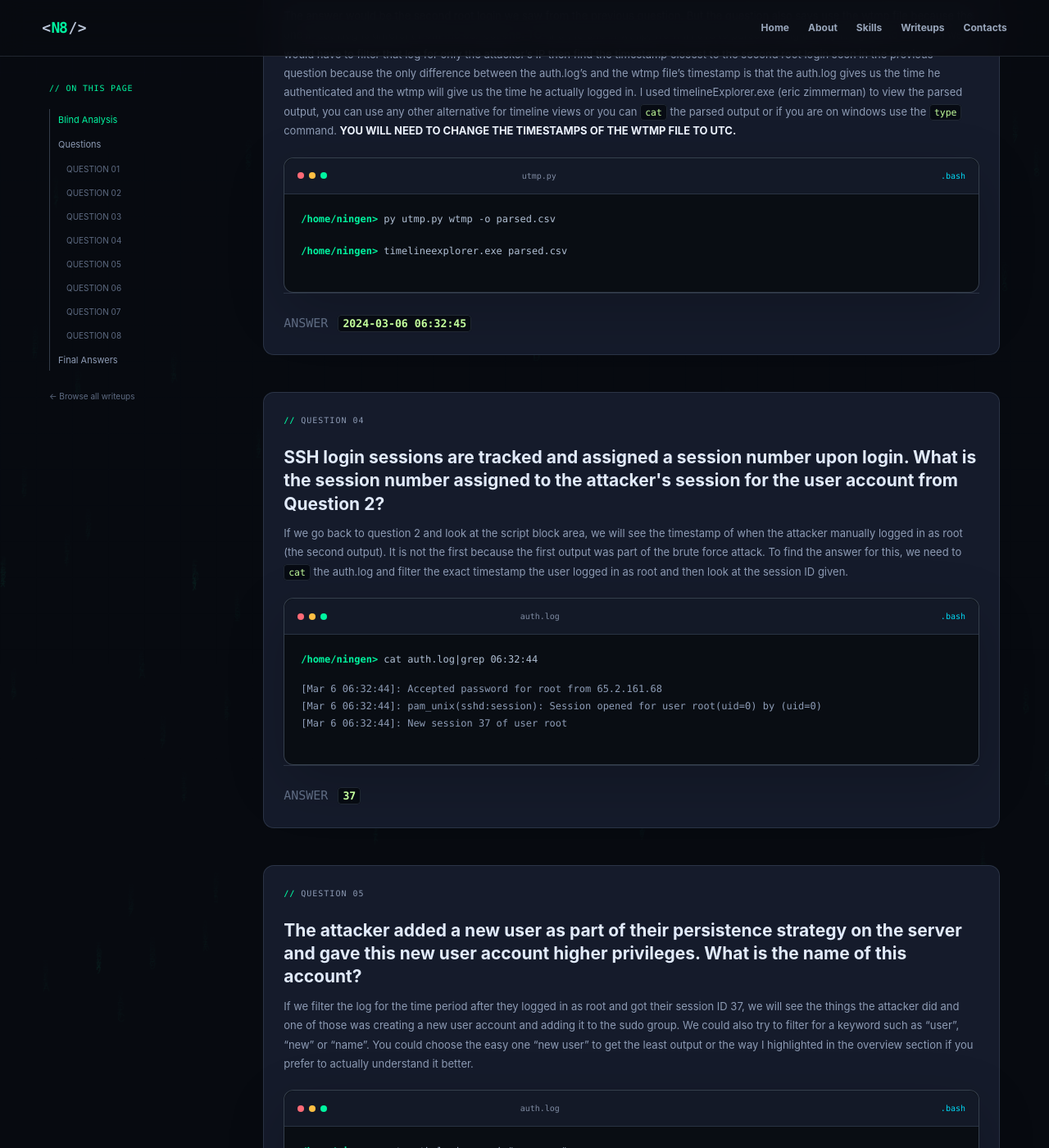
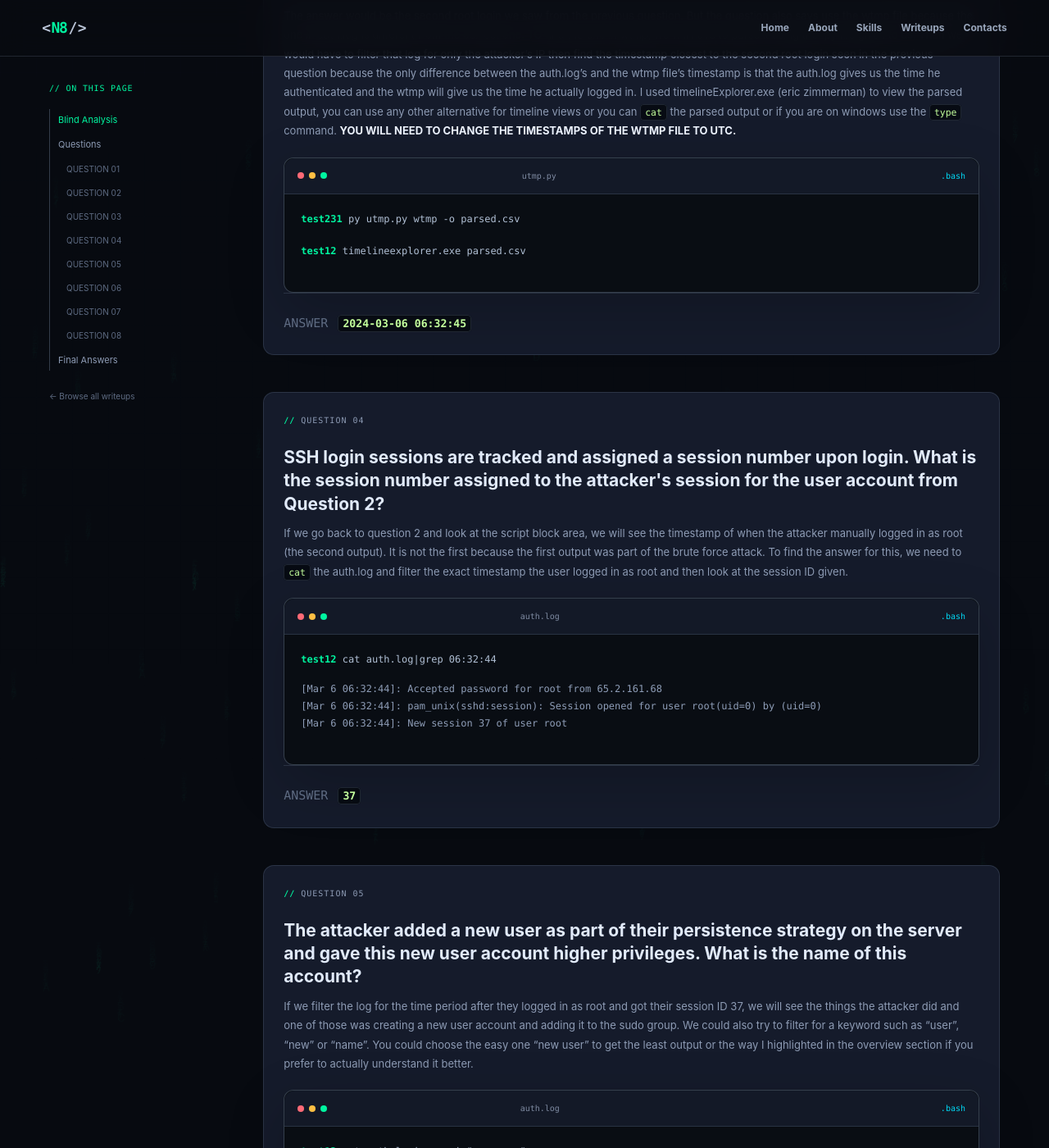
Before and after one commit to Ningen820/Ningen820.github.io, a Jekyll site: the page built from _writeups/brutus.md, in a window 1280 px wide and 1400 px high, scrolled down 3308 px. Shown: the whole window at 82% size. Built offline with Jekyll 4.4.1, drawn with Linux system fonts in a browser that asks for light colours.

Commit message:
Update brutus.md

```diff
--- a/_writeups/brutus.md
+++ b/_writeups/brutus.md
@@ -78,6 +78,8 @@
     terminal_title: "utmp.py"
     terminal_code1: "py utmp.py wtmp -o parsed.csv"
     terminal_code2: "timelineexplorer.exe parsed.csv"
+    prompt2: "test12"
+    prompt1: "test231"
 
   card4:
     card_title: "question 04"
@@ -141,6 +143,6 @@
 
 #stuff
 configure:
-  prompt: "/home/ningen/brutus>"
+  prompt: "/brutus>"
 ---
 {% include writeup-data.html %}
```
